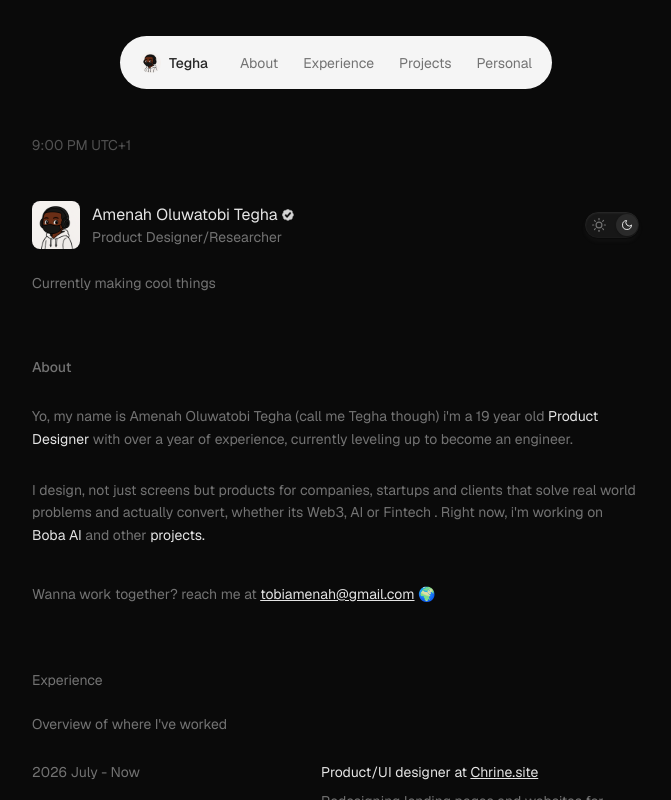
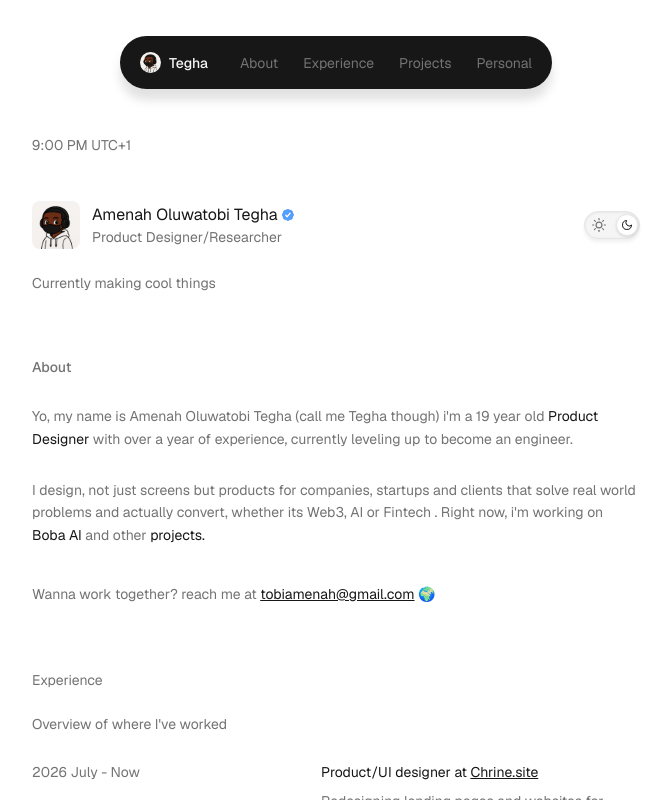
Before and after one commit to jonathankalu/tega.space, a Next.js app: page / in a window 1280 px wide. Both pictures are taken after a click on the button "Toggle theme". Shown: the top 800 px of the page, without its empty margins (304-975 px from the left). Built offline with nearby package versions, Linux system fonts and the light colour scheme; a web font is replaced by a local one.

Commit message:
light theme implementation

```diff
--- a/app/globals.css
+++ b/app/globals.css
@@ -1,15 +1,38 @@
 @import "tailwindcss";
-
-:root {
-  --background: #0A0A0A;
-  --foreground: #D4D4D4;
-}
 
 @theme inline {
   --color-background: var(--background);
   --color-foreground: var(--foreground);
+  --color-primary: var(--primary);
+  --color-muted: var(--muted);
+  --color-accent: var(--accent);
+  --color-border: var(--border);
+  --color-nav-bg: var(--nav-bg);
+  --color-nav-text: var(--nav-text);
   --font-sans: var(--font-geist-sans);
   --font-mono: var(--font-geist-mono);
+}
+
+:root {
+  --background: #FFFFFF;
+  --foreground: #171717;
+  --primary: #171717;
+  --muted: #737373;
+  --accent: #F5F5F5;
+  --border: #E5E5E5;
+  --nav-bg: #171717;
+  --nav-text: #F5F5F5;
+}
+
+.dark {
+  --background: #0A0A0A;
+  --foreground: #D4D4D4;
+  --primary: #E5E5E5;
+  --muted: #737373;
+  --accent: #171717;
+  --border: #0A0A0A;
+  --nav-bg: #F5F5F5;
+  --nav-text: #262626;
 }
 
 body {
--- a/app/layout.tsx
+++ b/app/layout.tsx
@@ -23,13 +23,20 @@ export const metadata: Metadata = {
   description: "Product Designer and Researcher",
 };
 
+import { Providers } from './providers';
+
 export default function RootLayout({ children }: { children: React.ReactNode }) {
   return (
     <html
       lang="en"
-      className={`${geistSans.variable} ${geistMono.variable} ${swanky.variable} h-full antialiased bg-[#0A0A0A]`}
+      className={`${geistSans.variable} ${geistMono.variable} ${swanky.variable} h-full antialiased`}
+      suppressHydrationWarning
     >
-      <body className="min-h-full flex flex-col bg-[#0A0A0A] text-[#D4D4D4]">{children}</body>
+      <body className="min-h-full flex flex-col bg-background text-foreground transition-colors duration-300">
+        <Providers>
+          {children}
+        </Providers>
+      </body>
     </html>
   );
 }
--- a/app/page.tsx
+++ b/app/page.tsx
@@ -3,19 +3,20 @@ import { Nav } from '@/components/Nav';
 import { SocialLinks } from '@/components/SocialIcons';
 import { CaseStudyLink } from '@/components/CaseStudyLink';
 import ThemeToggle from '@/components/ThemeToggle';
+import { VerificationBadge } from '@/components/VerificationBadge';
 
 export default function Home() {
   return (
-    <div className="flex flex-col flex-1 items-center bg-[#0A0A0A] font-sans min-h-screen text-[#D4D4D4]">
+    <div className="flex flex-col flex-1 items-center font-sans min-h-screen text-foreground">
       <main className="flex flex-1 w-full max-w-2xl flex-col items-center py-9 px-8 gap-16">
 
         {/* Nav & Header */}
         <div className="flex flex-col items-center gap-[46px] w-full">
-          <Nav theme="light" activePage="home" />
+          <Nav activePage="home" />
 
           {/* Time & Availability */}
           <div className="flex items-center gap-2.5 w-full">
-            <span className="text-[#525252] text-sm">9:00 PM UTC+1</span>
+            <span className="text-muted text-sm">9:00 PM UTC+1</span>
           </div>
 
           <div className="flex flex-col gap-6 w-full">
@@ -24,31 +25,31 @@ export default function Home() {
                 <Image src="/assets/avatar.png" alt="Tegha" width={48} height={48} className="rounded-lg object-cover" />
                 <div className="flex flex-col">
                   <div className="flex items-center gap-1">
-                    <span className="text-[#E5E5E5] text-base">Amenah Oluwatobi Tegha</span>
-                    <img src="/assets/vr-badge-dark.svg" alt="Verified Badge" style={{ width: '12.8px', height: '12.8px' }} />
+                    <span className="text-primary text-base">Amenah Oluwatobi Tegha</span>
+                    <VerificationBadge />
                   </div>
-                  <span className="text-[#737373] text-sm">Product Designer/Researcher</span>
+                  <span className="text-muted text-sm">Product Designer/Researcher</span>
                 </div>
               </div>
               <ThemeToggle />
             </div>
-            <p className="text-[#737373] text-sm">Currently making cool things</p>
+            <p className="text-muted text-sm">Currently making cool things</p>
           </div>
         </div>
 
         {/* About */}
         <div className="flex flex-col gap-7 w-full">
-          <h2 className="text-[#737373] text-sm font-medium">About</h2>
-          <div className="flex flex-col gap-7 text-[#737373] text-sm leading-relaxed">
+          <h2 className="text-muted text-sm font-medium">About</h2>
+          <div className="flex flex-col gap-7 text-muted text-sm leading-relaxed">
             <p>
-              Yo, my name is Amenah Oluwatobi Tegha (call me Tegha though) i'm a 19 year old <span className="text-[#E5E5E5]">Product Designer</span> with over a year of experience, currently leveling up to become an engineer.
+              Yo, my name is Amenah Oluwatobi Tegha (call me Tegha though) i'm a 19 year old <span className="text-primary">Product Designer</span> with over a year of experience, currently leveling up to become an engineer.
             </p>
             <p>
-              I design, not just screens but products for companies, startups and clients that solve real world problems and actually convert, whether its Web3, AI or Fintech . Right now, i'm working on <span className="text-[#E5E5E5]">Boba AI </span>and other<span className="text-[#E5E5E5]"> projects. </span>
+              I design, not just screens but products for companies, startups and clients that solve real world problems and actually convert, whether its Web3, AI or Fintech . Right now, i'm working on <span className="text-primary">Boba AI </span>and other<span className="text-primary"> projects. </span>
             </p>
             <div className="flex items-center pt-2">
               <p>
-                Wanna work together? reach me at <a href="mailto:tobiamenah@gmail.com" className="text-[#E5E5E5] underline">tobiamenah@gmail.com</a> 🌍
+                Wanna work together? reach me at <a href="mailto:tobiamenah@gmail.com" className="text-primary underline">tobiamenah@gmail.com</a> 🌍
               </p>
             </div>
           </div>
@@ -57,39 +58,39 @@ export default function Home() {
         {/* Experience */}
         <div className="flex flex-col gap-[28px] w-full">
           <div className="flex flex-col gap-6">
-            <h2 className="text-[#737373] text-sm">Experience</h2>
-            <p className="text-[#737373] text-sm">Overview of where I've worked</p>
+            <h2 className="text-muted text-sm">Experience</h2>
+            <p className="text-muted text-sm">Overview of where I've worked</p>
           </div>
 
           <div className="flex justify-between items-start w-full">
-            <span className="text-[#737373] text-sm">2026 July - Now</span>
+            <span className="text-muted text-sm">2026 July - Now</span>
             <div className="flex flex-col gap-2 w-[319px]">
-              <span className="text-[#E5E5E5] text-sm">Product/UI designer at <span className="underline">Chrine.site</span></span>
-              <p className="text-[#737373] text-sm leading-relaxed">Redesigning landing pages and websites for architectural firms and studios for better visual hierarchy and overall visual design.</p>
+              <span className="text-primary text-sm">Product/UI designer at <span className="underline">Chrine.site</span></span>
+              <p className="text-muted text-sm leading-relaxed">Redesigning landing pages and websites for architectural firms and studios for better visual hierarchy and overall visual design.</p>
             </div>
           </div>
 
           <div className="flex justify-between items-start w-full">
-            <span className="text-[#737373] text-sm">2025 September - 2025 December</span>
+            <span className="text-muted text-sm">2025 September - 2025 December</span>
             <div className="flex flex-col gap-2 w-[319px]">
-              <span className="text-[#E5E5E5] text-sm">UI Designer at Dexcraft(now <span className="underline">Jetherverse</span>)</span>
-              <p className="text-[#737373] text-sm leading-relaxed">Contributed to early stages of the studio development, with selected screens designed, before transitioning off due to school commitment.</p>
+              <span className="text-primary text-sm">UI Designer at Dexcraft(now <span className="underline">Jetherverse</span>)</span>
+              <p className="text-muted text-sm leading-relaxed">Contributed to early stages of the studio development, with selected screens designed, before transitioning off due to school commitment.</p>
             </div>
           </div>
 
           <div className="flex justify-between items-start w-full">
-            <span className="text-[#737373] text-sm">2025 August - 2025 September</span>
+            <span className="text-muted text-sm">2025 August - 2025 September</span>
             <div className="flex flex-col gap-2 w-[319px]">
-              <span className="text-[#E5E5E5] text-sm">Product designer at Bitech team</span>
-              <p className="text-[#737373] text-sm leading-relaxed">Collaborated with the team on creating a solution for online business management. i worked on the main overview dashboard and customer management section</p>
+              <span className="text-primary text-sm">Product designer at Bitech team</span>
+              <p className="text-muted text-sm leading-relaxed">Collaborated with the team on creating a solution for online business management. i worked on the main overview dashboard and customer management section</p>
             </div>
           </div>
 
           <div className="flex justify-between items-start w-full">
-            <span className="text-[#737373] text-sm whitespace-pre-wrap">2025 mid June  -  2025   August </span>
+            <span className="text-muted text-sm whitespace-pre-wrap">2025 mid June  -  2025   August </span>
             <div className="flex flex-col gap-2 w-[319px]">
-              <span className="text-[#E5E5E5] text-sm">Product designer at Peachit</span>
-              <p className="text-[#737373] text-sm leading-relaxed">Joined the core team to solve a problem in Ed-tech that will make learning and education fun again.</p>
+              <span className="text-primary text-sm">Product designer at Peachit</span>
+              <p className="text-muted text-sm leading-relaxed">Joined the core team to solve a problem in Ed-tech that will make learning and education fun again.</p>
             </div>
           </div>
         </div>
@@ -97,8 +98,8 @@ export default function Home() {
         {/* Projects */}
         <div className="flex flex-col gap-7 w-full">
           <div className="flex gap-5 items-center">
-            <span className="text-[#E5E5E5] text-sm cursor-pointer">Projects</span>
-            <span className="text-[#737373] text-sm cursor-pointer hover:text-[#E5E5E5] transition-colors">Explorations</span>
+            <span className="text-primary text-sm cursor-pointer">Projects</span>
+            <span className="text-muted text-sm cursor-pointer hover:text-primary transition-colors">Explorations</span>
           </div>
 
           <div className="flex flex-col gap-4 w-full">
@@ -106,7 +107,7 @@ export default function Home() {
               <div className="relative w-full h-[319px]">
                 <Image src="/assets/project-1.png" alt="Boba AI" fill className="object-cover" />
               </div>
-              <div className="flex justify-between items-center py-4 text-[#D4D4D4] text-sm bg-transparent group-hover:text-white transition-colors">
+              <div className="flex justify-between items-center py-4 text-foreground text-sm bg-transparent group-hover:text-white transition-colors">
                 <span className="whitespace-pre-wrap">Boba AI  -  Fully Automated workflow</span>
                 <CaseStudyLink href="#" />
               </div>
@@ -116,7 +117,7 @@ export default function Home() {
               <div className="relative w-full h-[319px]">
                 <Image src="/assets/project-2.png" alt="Metis" fill className="object-cover" />
               </div>
-              <div className="flex justify-between items-center py-4 text-[#D4D4D4] text-sm bg-transparent group-hover:text-white transition-colors">
+              <div className="flex justify-between items-center py-4 text-foreground text-sm bg-transparent group-hover:text-white transition-colors">
                 <span className="whitespace-pre-wrap">Metis  -  Stock App</span>
                 <CaseStudyLink href="#" />
               </div>
@@ -126,7 +127,7 @@ export default function Home() {
               <div className="relative w-full h-[319px]">
                 <Image src="/assets/project-3.png" alt="Lux" fill className="object-cover" />
               </div>
-              <div className="flex justify-between items-center py-4 text-[#D4D4D4] text-sm bg-transparent group-hover:text-white transition-colors">
+              <div className="flex justify-between items-center py-4 text-foreground text-sm bg-transparent group-hover:text-white transition-colors">
                 <span>Lux - studio. GenAI</span>
                 <CaseStudyLink href="#" />
               </div>
@@ -136,8 +137,8 @@ export default function Home() {
 
         {/* Tech Stack */}
         <div className="flex flex-col gap-7 w-full">
-          <span className="text-[#737373] text-sm">Tech Stack</span>
-          <div className="flex flex-wrap justify-between gap-4 w-full text-[#737373]">
+          <span className="text-muted text-sm">Tech Stack</span>
+          <div className="flex flex-wrap justify-between gap-4 w-full text-muted">
             <div className="flex items-center gap-1"><Image src="/assets/tech-figma.svg" alt="Figma" width={24} height={24} /> <span className="text-sm">Figma</span></div>
             <div className="flex items-center gap-1"><Image src="/assets/tech-claude.svg" alt="Claude" width={24} height={24} /> <span className="text-sm">Claude</span></div>
             <div className="flex items-center gap-1"><Image src="/assets/tech-html.svg" alt="Html" width={24} height={24} /> <span className="text-sm">Html</span></div>
@@ -150,20 +151,20 @@ export default function Home() {
 
         {/* Personal Stuff */}
         <div className="flex flex-col gap-4 w-full">
-          <span className="text-[#737373] text-sm">Personal stuff ;)</span>
+          <span className="text-muted text-sm">Personal stuff ;)</span>
 
           <div className="flex flex-col gap-5 w-full">
-            <span className="text-[#737373] text-sm">Music i listen to for work</span>
+            <span className="text-muted text-sm">Music i listen to for work</span>
 
-            <div className="flex justify-between items-center p-2 rounded-lg bg-[#171717] w-full">
-              <div className="flex items-center gap-1 p-2.5 rounded-lg bg-[#262626]">
+            <div className="flex justify-between items-center p-2 rounded-lg bg-accent w-full">
+              <div className="flex items-center gap-1 p-2.5 rounded-lg bg-accent border border-border">
                 <Image src="/assets/lofi-icon.png" alt="Lofi" width={40} height={40} className="rounded" />
                 <div className="flex flex-col gap-1 ml-2">
-                  <span className="text-[#F5F5F5] text-sm">Beats to relax/study to</span>
-                  <span className="text-[#737373] text-sm">Lofi girl</span>
+                  <span className="text-primary text-sm">Beats to relax/study to</span>
+                  <span className="text-muted text-sm">Lofi girl</span>
                 </div>
               </div>
-              <a href="#" className="flex items-center gap-1 text-[#737373] text-sm hover:text-[#F5F5F5] transition-colors pr-2">
+              <a href="#" className="flex items-center gap-1 text-muted text-sm hover:text-primary transition-colors pr-2">
                 Listen on spotify
                 <Image src="/assets/spotify.svg" alt="Spotify" width={15} height={15} />
               </a>
@@ -171,7 +172,7 @@ export default function Home() {
 
             <div className="w-full relative h-[362px] mt-4">
               <div className="flex items-center gap-1 absolute top-1 left-1.5 z-10">
-                 <span className="text-[#737373] text-sm">Fav car brand</span>
+                 <span className="text-muted text-sm">Fav car brand</span>
               </div>
               {/* Fake Masonry / absolute positioning for collage */}
               <img src="/assets/collage-1-59384e.png" alt="Collage" style={{ position: 'absolute', left: '0px', top: '38px', width: '87px', height: '105px', objectFit: 'cover' }} />
@@ -187,7 +188,7 @@ export default function Home() {
 
             <div className="flex flex-col gap-5 py-1">
               <div className="flex items-center gap-1">
-                <span className="text-[#737373] text-sm">Pics</span>
+                <span className="text-muted text-sm">Pics</span>
               </div>
               <div className="flex gap-1 overflow-x-auto w-full scrollbar-hide">
                 <Image src="/assets/pic-1.png" alt="Pic" width={132} height={190} className="object-cover flex-shrink-0 rounded-sm" />
@@ -202,10 +203,10 @@ export default function Home() {
         {/* Footer */}
         <div className="flex flex-col gap-7 w-full pt-16 pb-8">
           <div className="flex justify-between w-full">
-            <span className="text-[#737373] text-sm">Wanna connect?</span>
+            <span className="text-muted text-sm">Wanna connect?</span>
             <div className="flex items-center gap-2">
               <div className="w-1.5 h-1.5 bg-[#00D492] rounded-full"></div>
-              <span className="text-[#737373] text-sm">Available</span>
+              <span className="text-muted text-sm">Available</span>
             </div>
           </div>
 
@@ -218,9 +219,9 @@ export default function Home() {
           <div className="flex justify-between items-center w-full">
             <div className="flex items-center gap-1">
               <span className="text-xs">&copy;</span>
-              <span className="text-[#737373] text-sm">2026 Amenah Tegha</span>
+              <span className="text-muted text-sm">2026 Amenah Tegha</span>
             </div>
-            <span className="text-[#737373] text-sm">Goodbyeeee :)</span>
+            <span className="text-muted text-sm">Goodbyeeee :)</span>
           </div>
         </div>
 
--- /dev/null
+++ b/app/providers.tsx
@@ -0,0 +1,11 @@
+'use client';
+
+import { ThemeProvider } from 'next-themes';
+
+export function Providers({ children }: { children: React.ReactNode }) {
+  return (
+    <ThemeProvider attribute="class" defaultTheme="dark" enableSystem={false}>
+      {children}
+    </ThemeProvider>
+  );
+}
--- a/components/CaseStudyLink.tsx
+++ b/components/CaseStudyLink.tsx
@@ -7,7 +7,7 @@ export function CaseStudyLink({ href }: { href: string }) {
       href={href}
       className="group flex items-center gap-1 transition-colors w-max"
     >
-      <span className="text-sm text-[#737373] group-hover:text-[#404040]">case study</span>
+      <span className="text-sm text-muted group-hover:text-[#404040]">case study</span>
       <Image src="/assets/arrow-up-right.svg" alt="Case study" width={18} height={18} />
     </Link>
   );
--- a/components/Nav.tsx
+++ b/components/Nav.tsx
@@ -8,15 +8,10 @@ interface NavProps {
   activePage?: Page;
 }
 
-export function Nav({ theme = 'light', activePage = 'home' }: NavProps) {
-  const isDark = theme === 'dark';
-
-  // theme="light" means the Nav pill itself is light colored (for dark backgrounds)
-  // theme="dark" means the Nav pill itself is dark colored (for light backgrounds)
-
-  const bgClass = isDark ? 'bg-[#171717] text-[#D4D4D4]' : 'bg-[#F5F5F5] text-[#262626]';
-  const textMutedClass = isDark ? 'text-[#A1A1A1]' : 'text-[#737373]';
-  const shadowClass = isDark ? 'shadow-[0_11px_9.7px_rgba(141,141,141,0.25)]' : '';
+export function Nav({ activePage = 'home' }: NavProps) {
+  const bgClass = 'bg-nav-bg text-nav-text';
+  const textMutedClass = 'text-muted';
+  const shadowClass = 'shadow-[0_11px_9.7px_rgba(141,141,141,0.25)] dark:shadow-[0_4px_14px_rgba(0,0,0,0.5)]';
 
   const pages = [
     { id: 'about', label: 'About', icon: '/assets/nav-icon-0.svg' },
--- a/components/ThemeToggle.tsx
+++ b/components/ThemeToggle.tsx
@@ -1,18 +1,29 @@
 'use client';
-import { useState } from 'react';
+
+import { useTheme } from 'next-themes';
+import { useEffect, useState } from 'react';
 
 export default function ThemeToggle() {
-  const [theme, setTheme] = useState<'dark' | 'light'>('dark');
+  const [mounted, setMounted] = useState(false);
+  const { theme, setTheme } = useTheme();
+
+  // Prevent hydration mismatch
+  useEffect(() => {
+    setMounted(true);
+  }, []);
+
+  if (!mounted) return null;
+
+  const isDark = theme === 'dark';
 
   const toggleTheme = () => {
-    setTheme(theme === 'dark' ? 'light' : 'dark');
-    // Note: To fully implement next-themes, we would use useTheme() here.
+    setTheme(isDark ? 'light' : 'dark');
   };
 
   return (
     <button
       onClick={toggleTheme}
-      className="flex items-center bg-[#171717] rounded-full border border-[#0A0A0A] shadow-inner relative transition-all duration-300 ease-in-out cursor-pointer"
+      className="flex items-center bg-accent rounded-full border border-border relative transition-all duration-300 ease-in-out cursor-pointer"
       style={{
         width: '56px',
         height: '28px',
@@ -23,7 +34,7 @@ export default function ThemeToggle() {
     >
       {/* Sun Icon Area (Left) */}
       <div className="absolute left-[3px] flex items-center justify-center w-[22px] h-[22px] z-0">
-        <svg width="14" height="14" viewBox="0 0 24 24" fill="none" stroke="#737373" strokeWidth="2" strokeLinecap="round" strokeLinejoin="round">
+        <svg width="14" height="14" viewBox="0 0 24 24" fill="none" stroke="var(--muted)" strokeWidth="2" strokeLinecap="round" strokeLinejoin="round">
           <circle cx="12" cy="12" r="5"></circle>
           <line x1="12" y1="1" x2="12" y2="3"></line>
           <line x1="12" y1="21" x2="12" y2="23"></line>
@@ -38,20 +49,20 @@ export default function ThemeToggle() {
 
       {/* Moon Icon Area (Right) */}
       <div className="absolute right-[3px] flex items-center justify-center w-[22px] h-[22px] z-0">
-        <svg width="14" height="14" viewBox="0 0 24 24" fill="none" stroke="#737373" strokeWidth="2" strokeLinecap="round" strokeLinejoin="round">
+        <svg width="14" height="14" viewBox="0 0 24 24" fill="none" stroke="var(--muted)" strokeWidth="2" strokeLinecap="round" strokeLinejoin="round">
           <path d="M21 12.79A9 9 0 1 1 11.21 3 7 7 0 0 0 21 12.79z"></path>
         </svg>
       </div>
 
       {/* Toggle Thumb */}
       <div
-        className={`flex items-center justify-center w-[22px] h-[22px] bg-[#2A2A2A] rounded-full transition-transform duration-300 ease-in-out z-10 shadow-sm`}
-        style={{ transform: theme === 'dark' ? 'translateX(0)' : 'translateX(28px)' }}
+        className={`flex items-center justify-center w-[22px] h-[22px] rounded-full transition-transform duration-300 ease-in-out z-10 shadow-sm ${isDark ? 'bg-[#2A2A2A]' : 'bg-white border border-gray-200'}`}
+        style={{ transform: isDark ? 'translateX(0)' : 'translateX(28px)' }}
       >
-        {theme === 'dark' ? (
+        {isDark ? (
           <img src="/assets/sun.svg" alt="Sun" style={{ width: '12px', height: '12px' }} />
         ) : (
-          <svg width="12" height="12" viewBox="0 0 24 24" fill="none" stroke="#E5E5E5" strokeWidth="2" strokeLinecap="round" strokeLinejoin="round">
+          <svg width="12" height="12" viewBox="0 0 24 24" fill="none" stroke="#171717" strokeWidth="2" strokeLinecap="round" strokeLinejoin="round">
             <path d="M21 12.79A9 9 0 1 1 11.21 3 7 7 0 0 0 21 12.79z"></path>
           </svg>
         )}
--- /dev/null
+++ b/components/VerificationBadge.tsx
@@ -0,0 +1,23 @@
+'use client';
+
+import { useTheme } from 'next-themes';
+import { useEffect, useState } from 'react';
+
+export function VerificationBadge() {
+  const [mounted, setMounted] = useState(false);
+  const { theme } = useTheme();
+
+  useEffect(() => {
+    setMounted(true);
+  }, []);
+
+  if (!mounted) {
+    return <img src="/assets/vr-badge-dark.svg" alt="Verified Badge" style={{ width: '12.8px', height: '12.8px' }} />;
+  }
+
+  const badgeSrc = theme === 'light' ? '/assets/vr-badge-light.svg' : '/assets/vr-badge-dark.svg';
+
+  return (
+    <img src={badgeSrc} alt="Verified Badge" style={{ width: '12.8px', height: '12.8px' }} />
+  );
+}
--- a/package.json
+++ b/package.json
@@ -10,6 +10,7 @@
   },
   "dependencies": {
     "next": "16.3.5",
+    "next-themes": "^0.4.6",
     "react": "19.2.8",
     "react-dom": "19.2.8"
   },
```
Also changed, not shown: public/assets/vr-badge-light.svg (added), 1 other file (tests, documents, lock files or other folders).
